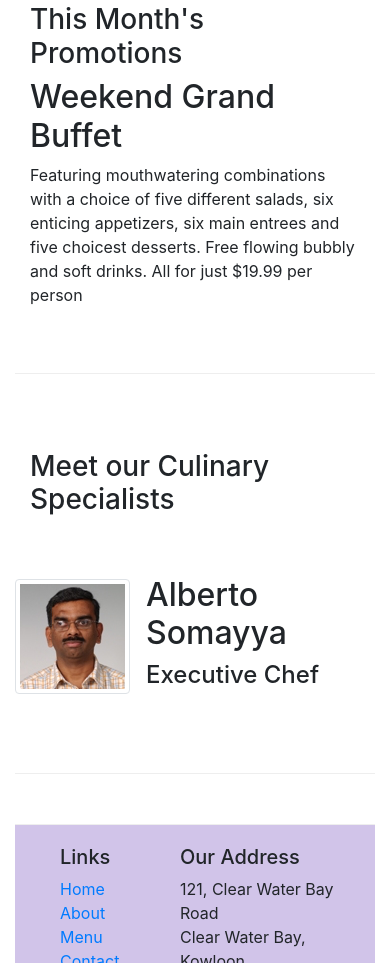
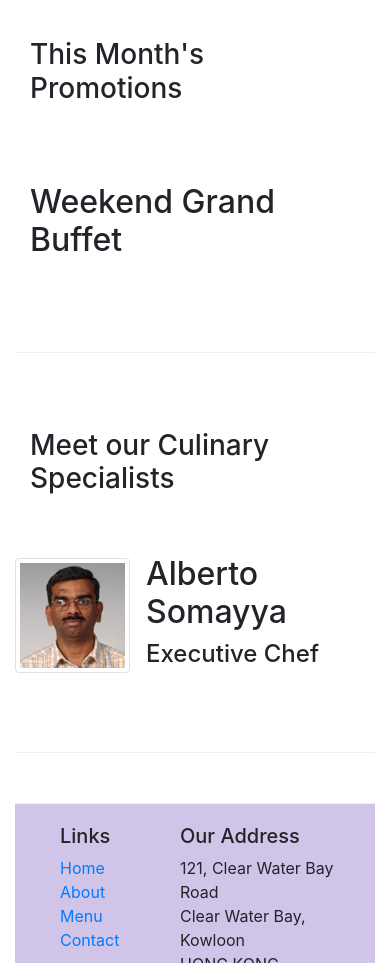
Before and after one commit to bugXH/Bootstrap4, a website: page index.html in a window 390 px wide. Shown: the part 845-1808 px from the top of the page. Drawn offline with nearby package versions, Linux system fonts and the light colour scheme.

Commit message:
Hide content for xs screen

```diff
--- a/index.html
+++ b/index.html
@@ -66,7 +66,7 @@
       </div>
       <div class="col col-sm col-md">
         <h2>Weekend Grand Buffet</h2>
-        <p>Featuring mouthwatering combinations with a choice of five different salads, six enticing appetizers, six main entrees and five choicest desserts. Free flowing bubbly and soft drinks. All for just $19.99 per person </p>
+        <p class="d-none d-sm-block">Featuring mouthwatering combinations with a choice of five different salads, six enticing appetizers, six main entrees and five choicest desserts. Free flowing bubbly and soft drinks. All for just $19.99 per person </p>
       </div>
     </div>
 
```
